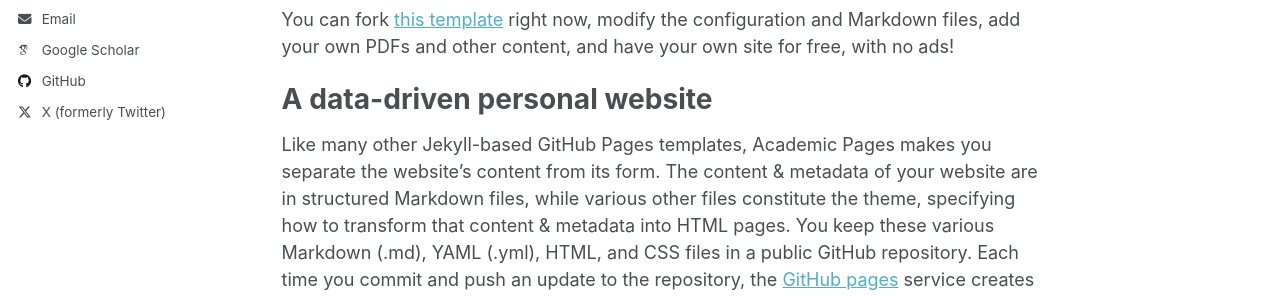
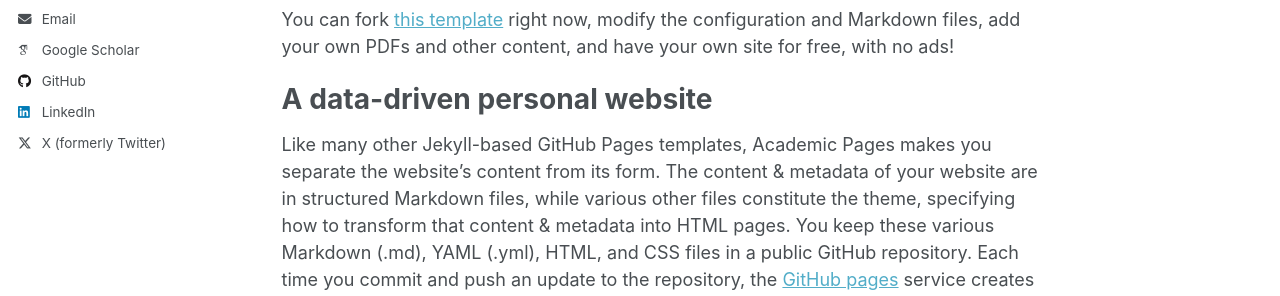
Before and after one commit to shreygoel09/shreygoel09.github.io, a Jekyll site: the page built from _pages/about.md, in a window 1280 px wide. Shown: the part 403-699 px from the top of the page. Built offline with Jekyll 4.4.1, drawn with Linux system fonts in a browser that asks for light colours; some web fonts are replaced; a script that is not in the unit is left out.

Commit message:
Update _config.yml

```diff
--- a/_config.yml
+++ b/_config.yml
@@ -62,7 +62,7 @@ author:
   keybase          : # Username
   instagram        : # Username
   lastfm           : # Username
-  linkedin         : # linkedin.com/in/shreygoelpdx
+  linkedin         : linkedin.com/in/shreygoelpdx
   mastodon         : # URL
   medium           : # URL
   pinterest        : # Username
```
